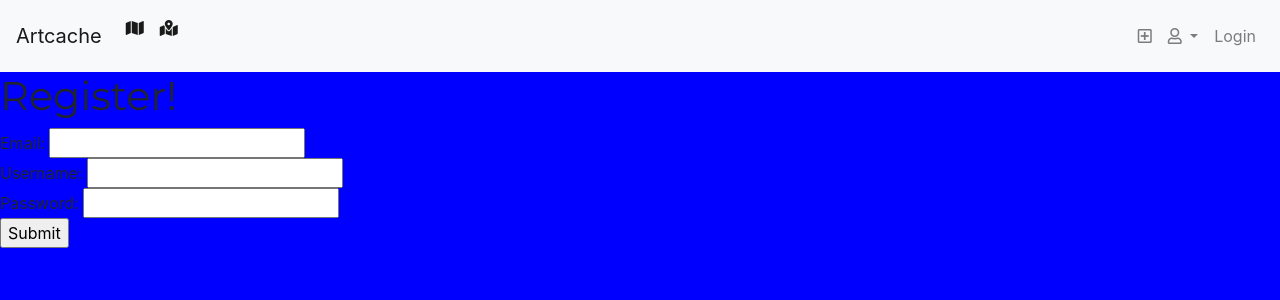
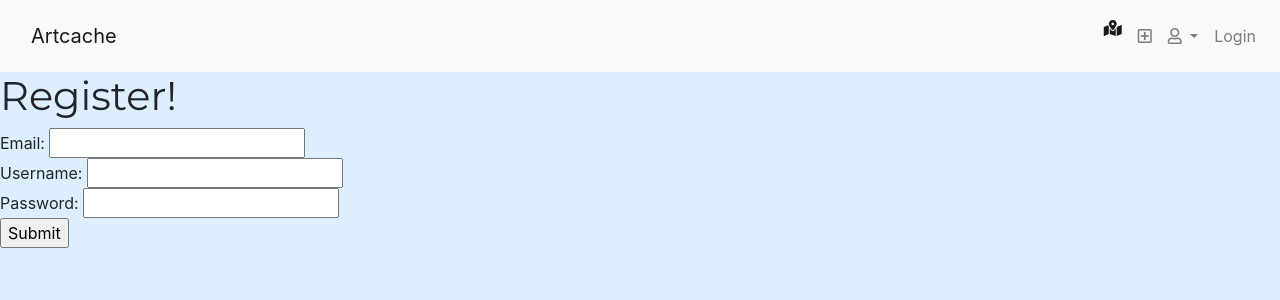
Before and after one commit to lizmccormack/artcache, a Flask app: page /register in a window 1280 px wide. Shown: the top 300 px of the page. Run offline with Flask 2, Linux system fonts and the light colour scheme; some libraries are stand-ins or nearby versions.

Commit message:
work on map views

```diff
--- a/server.py
+++ b/server.py
@@ -78,7 +78,7 @@
 
     body_list = []
     for artwork in artworks:
-        artwork_geojson = {"type":"Feature","properties":{"source":artwork.source},"geometry":{"type":"Point","coordinates":[artwork.longitude,artwork.latitude]}}
+        artwork_geojson = {"type":"Feature","properties":{"title": artwork.title, "artist": artwork.artist, "source":artwork.source, "art_id": artwork.art_id, "hint": artwork.hint},"geometry":{"type":"Point","coordinates":[artwork.longitude,artwork.latitude]}}
         body_list.append(artwork_geojson)
 
     geojson_result ={
@@ -152,29 +152,29 @@
     return render_template('add_art.html')
 
 
-# @app.route('/info/<art_id')
-# def info_art(art_id):
-#     """show information about art."""
+@app.route('/art/<art_id>', methods=['GET', 'POST'])
+def info_art(art_id):
+    """show information about art."""
 
-#     art = db.session.query(Artwork).filter(Artwork.art_id = art_id).one()
+    art = db.session.query(Artwork).filter(Artwork.art_id == art_id).first()
 
-#     # return response with all the feilds
+    return render_template('info_art.html', art=art)
 
 
 
 
-@app.route('/log/<art_id>', methods=['GET', 'POST'])
-@login_required
-def log_art(art_id):
-    """Log art found by user."""
-    user_id = current_user.user_id
-    art_id = art_id
-    comment = request.forms["comment"]
+# @app.route('/log/<art_id>', methods=['GET', 'POST'])
+# @login_required
+# def log_art(art_id):
+#     """Log art found by user."""
+#     user_id = current_user.user_id
+#     art_id = art_id
+#     comment = request.form["comment"]
 
-    file = request.files['image']
-    if file.filname == '':
-        flash('No file selected for uploading')
-        return redirect('/art/<art_id>')
+#     file = request.files['image']
+#     if file.filname == '':
+#         flash('No file selected for uploading')
+#         return redirect('/art/<art_id>')
 
 
 
--- a/static/styles.css
+++ b/static/styles.css
@@ -1,18 +1,19 @@
+#map {
+  position:absolute;
+  top:50px;
+  bottom:0;
+  width:100%;
+}
+
+.mapboxgl-popup {
+  max-width: 3000px;
+  font: 12px/20px 'Helvetica Neue', Arial, Helvetica, sans-serif;
+}
+
 body {
       margin: 0;
       padding: 0;
-      background-color: blue;
-}
-
-#map {
-  position: absolute;
-  bottom: 0;
-  width: 100%;
-}
-
-.mapboxgl-popup {
-  max-width: 400px;
-  font: 12px/20px 'Helvetica Neue', Arial, Helvetica, sans-serif;
+      background-color: #DDEEFF;
 }
 
 h1 {
--- a/templates/base.html
+++ b/templates/base.html
@@ -33,32 +33,30 @@
 
 <body>
 <!--   navbar  -->
-  <nav class="navbar navbar-expand-lg navbar-light bg-light navbar-offset">
+  <nav class="navbar navbar-fixed-top navbar-expand-lg navbar-light bg-light navbar-offset"role="navigation">
+    <div class="container-fluid">
+      <a class="navbar-brand" href="">Artcache</a>
+        <button class="navbar-toggler" type="button" data-toggle="collapse" data-target="#navbarSupportedContent" aria-controls="navbarSupportedContent" aria-expanded="false" aria-label="Toggle navigation">
+          <span class="navbar-toggler-icon"></span>
+      </button>
+    </div>
 
-    <a class="navbar-brand" href="">Artcache</a>
-      <button class="navbar-toggler" type="button" data-toggle="collapse" data-target="#navbarSupportedContent" aria-controls="navbarSupportedContent" aria-expanded="false" aria-label="Toggle navigation">
-        <span class="navbar-toggler-icon"></span>
-      </button>
-
-      <div class="collapse navbar-collapse" id="navbarSupportedContent">
+    <div class="collapse navbar-collapse" id="navbarSupportedContent">
       <ul class="navbar-nav mr-auto">
         <li class="nav-item active">
-          <a class="nav-link" id="heatmap" href="/"><i class="fas fa-map"></i><span class="sr-only">(current)</span></a>
-        </li>
-        <li class="nav-item active">
-          <a class="nav-link" id="pointmap"><i class="fas fa-map-marked-alt"></i></p><span class="sr-only">(current)</span></a>
+          <a class="nav-link" id="pointmap" type="button"><i class="fas fa-map-marked-alt"></i></p><span class="sr-only">Point Map </span></a>
         </li>
       </ul>
       <ul class="navbar-nav ml-auto">
         <li class="nav-item">
-          <a class="nav-link" href="/add_art"><i class="far fa-plus-square"></i><span class="sr-only">(current)</span></a>
+          <a class="nav-link" href="/add_art"><i class="far fa-plus-square"></i><span class="sr-only">Add Art Site</span></a>
         </li>
         <li class="nav-item dropdown">
           <a class="nav-link dropdown-toggle" href="#" id="navbarDropdown" role="button" data-toggle="dropdown" aria-haspopup="true" aria-expanded="false"><i class="far fa-user"></i>
           </a>
              <div class="dropdown-menu" aria-labelledby="navbarDropdown">
-               <a class="dropdown-item" href="/profile">Profile</a>
-                <a class="dropdown-item" href="/logout">Logout</a>
+               <a class="dropdown-item" href="/profile">Profile<span class="sr-only">Profile</span></a>
+                <a class="dropdown-item" href="/logout">Logout<span class="sr-only">Logout</span></a>
               </div>
         </li>
         <li class="nav-item">
```
Also changed, not shown: static/js/heatmap.js (+1 -7 lines), static/js/pointmap.js (+6 -7 lines), templates/homepage.html (+102 -1 lines), templates/info_art.html (added, +12 -0 lines).
